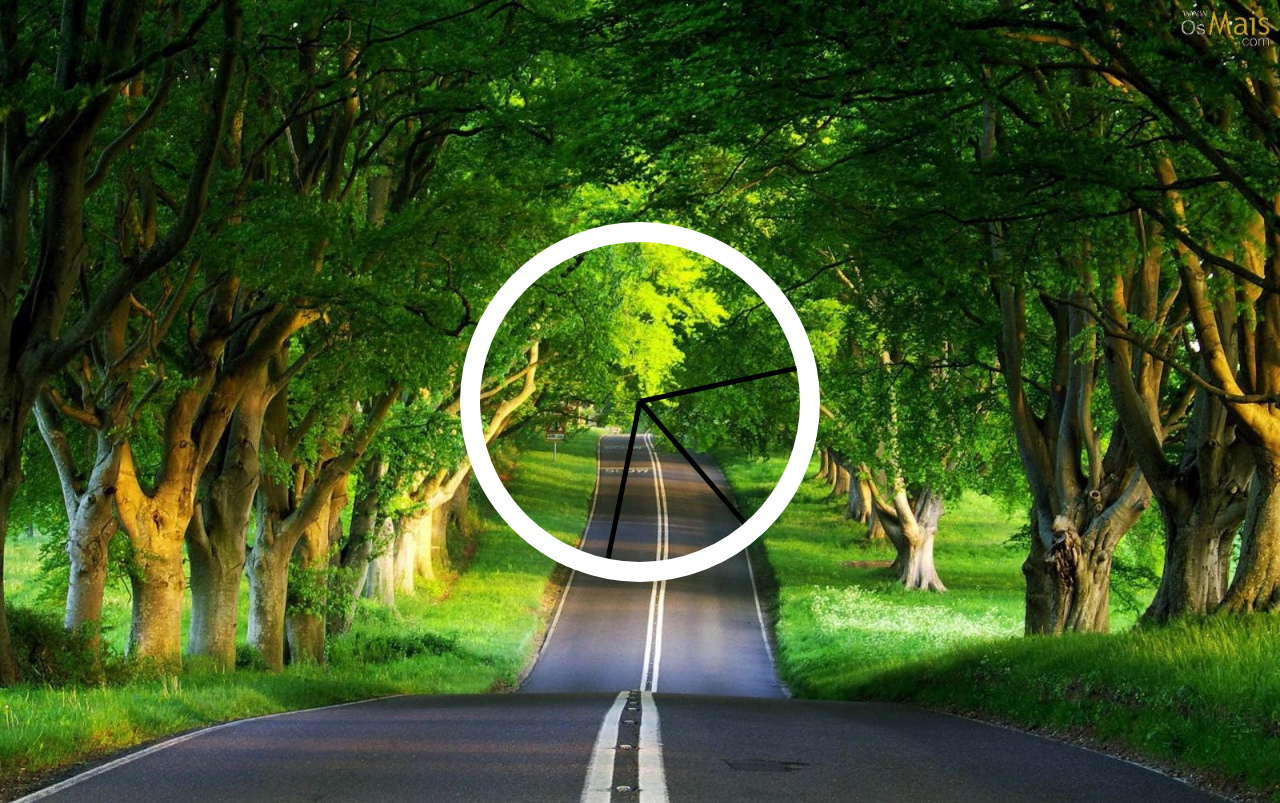
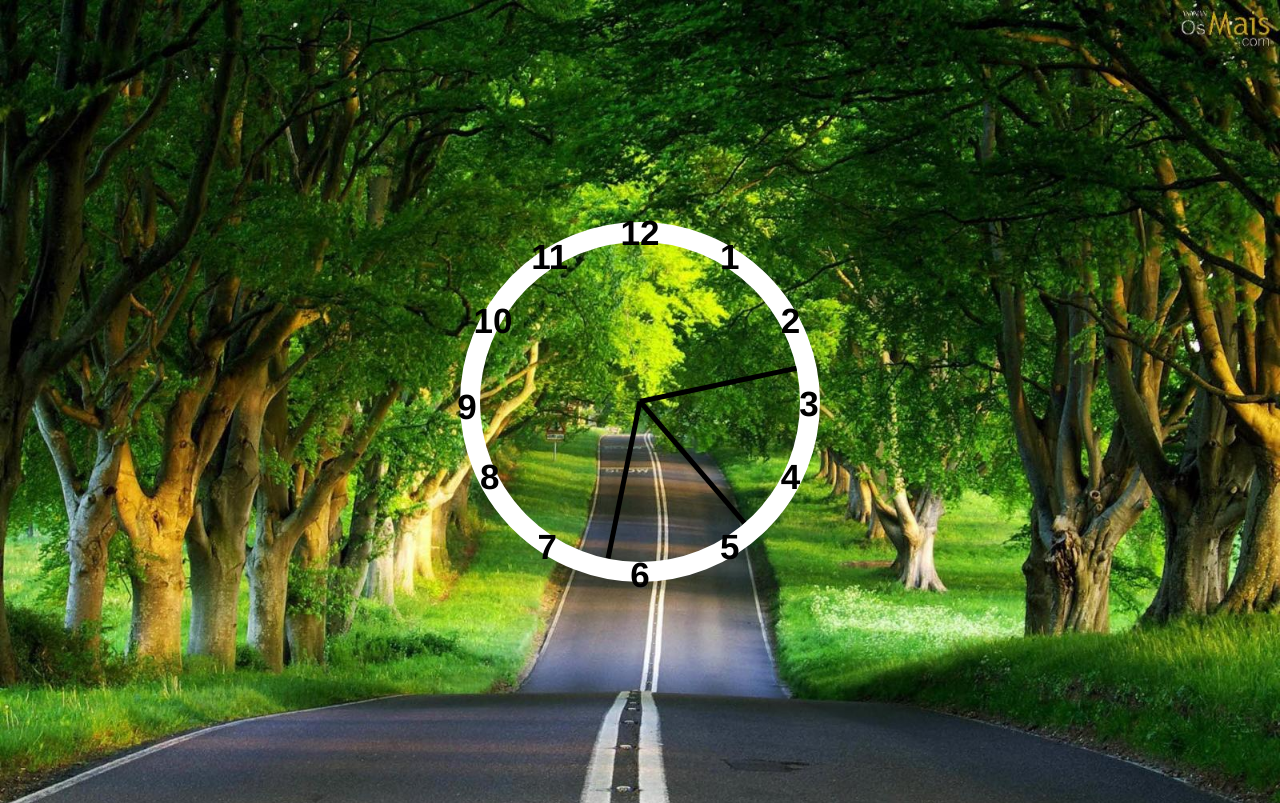
Before and after one commit to FernandoRogelin/JavaScript30, a website: page Clock/clock.html in a window 1280 px wide. Drawn offline with Linux system fonts and the light colour scheme.

Commit message:
[adicionado] numeros no relogio

```diff
--- a/Clock/clock.html
+++ b/Clock/clock.html
@@ -9,6 +9,18 @@
 </head>
 <body>
   <div class="relogio">
+    <h2 class="numeros doze">12</h2>
+    <h2 class="numeros tres">3</h2>
+    <h2 class="numeros seis">6</h2>
+    <h2 class="numeros nove">9</h2>
+    <h2 class="numeros um">1</h2>
+    <h2 class="numeros dois">2</h2>
+    <h2 class="numeros quatro">4</h2>
+    <h2 class="numeros cinco">5</h2>
+    <h2 class="numeros sete">7</h2>
+    <h2 class="numeros oito">8</h2>
+    <h2 class="numeros dez">10</h2>
+    <h2 class="numeros onze">11</h2>
     <div class="corpo-relogio">
       <div class="mao horas"></div>
       <div class="mao minutos"></div>
--- a/Clock/css/clock.css
+++ b/Clock/css/clock.css
@@ -39,3 +39,70 @@ body{
     transition: all 0.05s;
     transition-timing-function: cubic-bezier(0.1, 2.7, 0.58, 1);
 }
+
+.numeros{
+    position: absolute;
+    font-size: 35px;
+}
+
+.doze{
+    left: 50%;
+    bottom: 87%;
+    transform: translate(-50%, -2%);
+}
+
+.um{
+    left: 75%;
+    bottom: 80%;
+}
+
+.dois{
+    left: 94%;
+    bottom: 60%;
+}
+
+.quatro{
+    left: 94%;
+    bottom: 11%;
+}
+
+.cinco{
+    left: 75%;
+    top: 80%;
+}
+
+.sete{
+    top: 80%;
+    left: 18%;
+}
+
+.oito{
+    bottom: 11%;
+}
+
+.dez{
+    bottom: 60%;
+    left: -2%;
+}
+
+.onze{
+    bottom: 80%;
+    left: 16%;
+}
+
+.tres{
+    left: 99.8%;
+    bottom: 34%;
+}
+
+.seis{
+    left: 50%;
+    top: 89%;
+    transform: translateX(-50%);
+}
+
+.nove{
+    top: 50%;
+    right: 98%;
+    transform: translate(-50%, -110%);
+}
```
